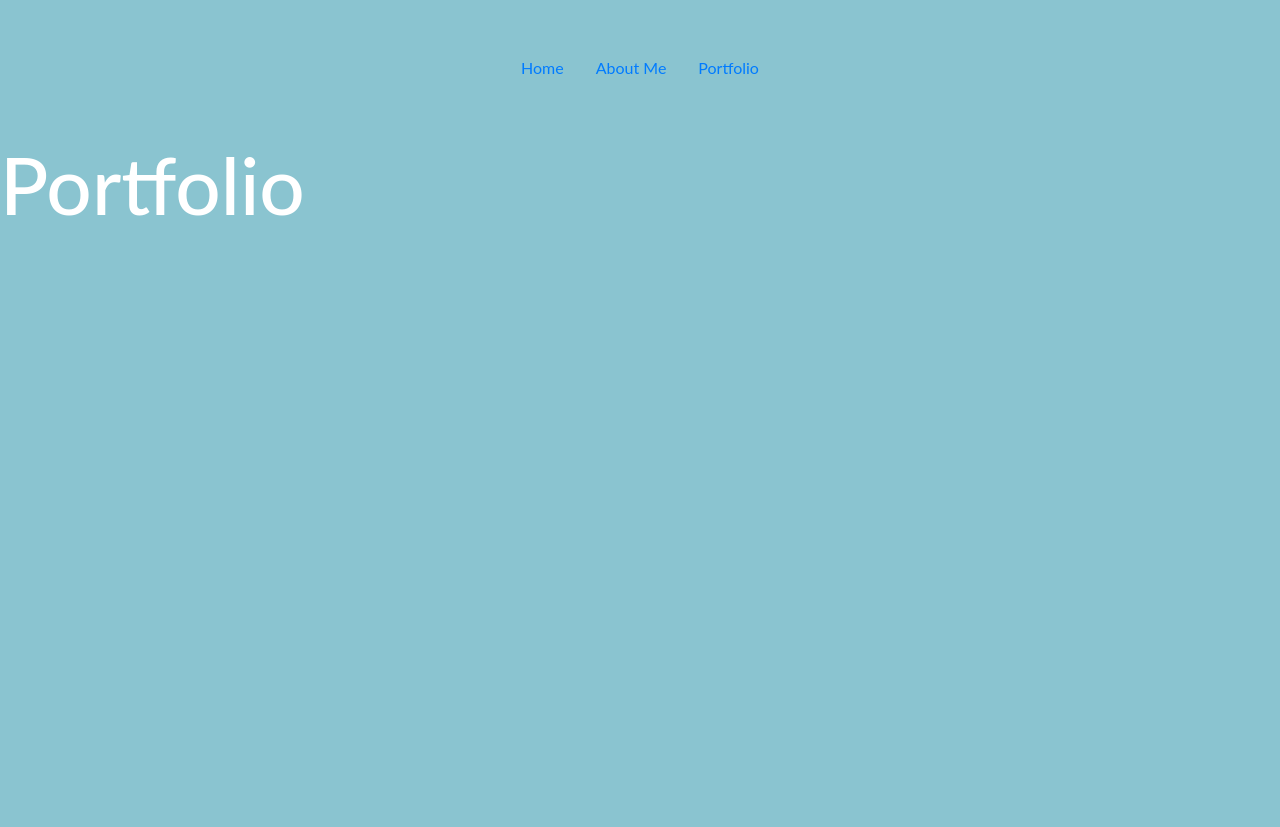
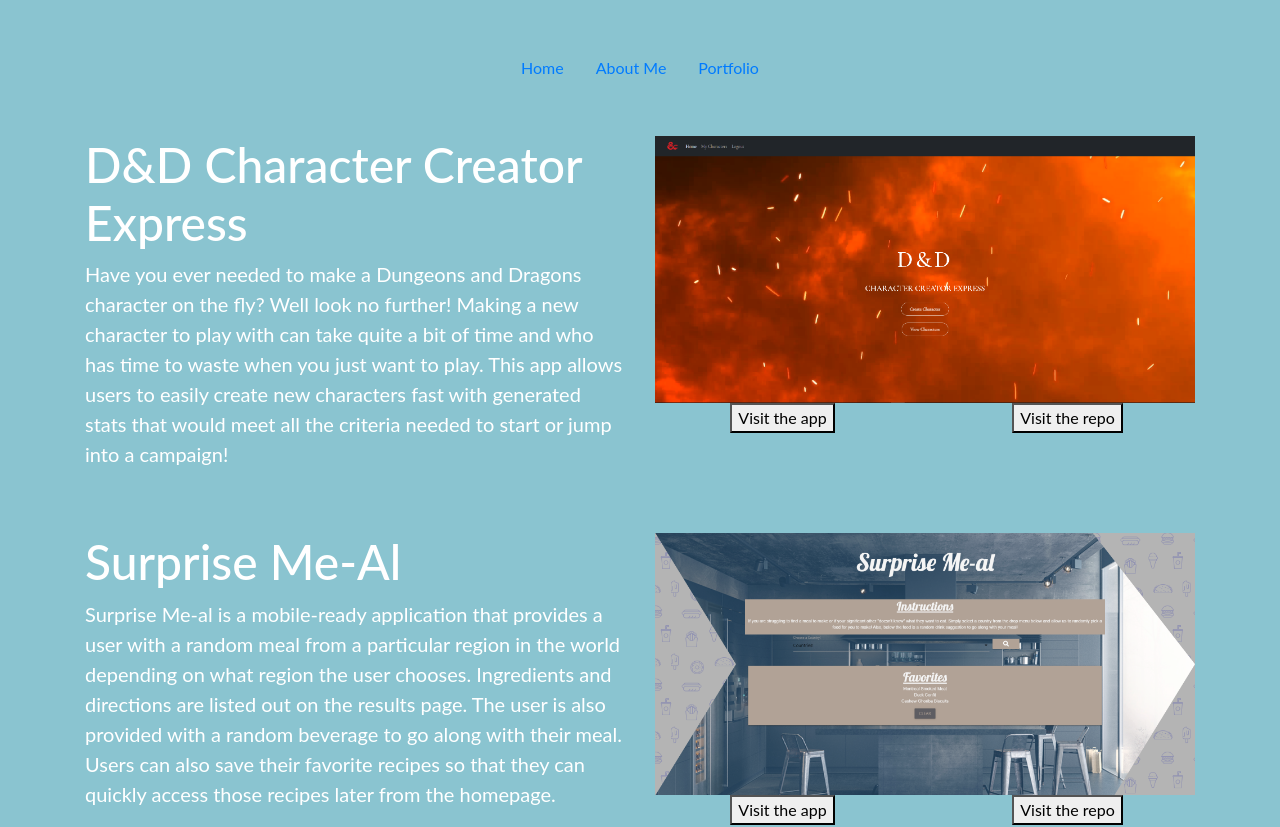
Before and after one commit to tjvig94/tjvig94.github.io, a React (Create React App) app: page /portfolio in a window 1280 px wide. Shown: the top 827 px of the page. Before the commit the page ends 800 px from the top, so only its background shows below. Built offline with nearby package versions, Linux system fonts and the light colour scheme.

Commit message:
Basic portfolio page running

```diff
--- a/src/pages/About.js
+++ b/src/pages/About.js
@@ -3,17 +3,17 @@ import { aboutMe } from '../portfolio-aboutme';
 
 function About() {
     return(
-        <main class="about-me">
-            <div class="container text-center">
-                <div class="row mb-5">
-                    <div class="col-12">
+        <main className="about-me">
+            <div className="container text-center">
+                <div className="row mb-5">
+                    <div className="col-12">
                         <h1 id="about">This Is Me</h1>
                     </div>
                 </div>
-                <div class="row">
+                <div className="row">
                 {aboutMe.map(trait => {
                     return(
-                        <div class="col-lg-3 this-is-me">
+                        <div className="col-lg-3 this-is-me">
                             <h3>{trait.title}</h3>
                             <p>{trait.desc}</p>
                         </div>
--- a/src/pages/Homepage.js
+++ b/src/pages/Homepage.js
@@ -5,7 +5,7 @@ function Homepage() {
         <div class="container">
             <div class="row">
                 <div class="col-xl-6 col-md-12">
-                    <img src="images/Headshot.png" class="mx-auto d-block headshot" alt="Tim Vigneau photo"></img>
+                    <img src="images/Headshot.png" class="mx-auto d-block headshot" alt="Tim Vigneau"></img>
                 </div>
                 <div class="col-xl-6 text-center title">
                     <h1>Tim Vigneau</h1>
@@ -13,12 +13,12 @@ function Homepage() {
                     <hr></hr>
                     <div class="row mb-5">
                         <div class="col-4">
-                            <a href="https://github.com/tjvig94" target="_blank">
+                            <a href="https://github.com/tjvig94" target="_blank" rel="noreferrer">
                                 <img src="images/github.png" alt="github page" class="social-icon"></img>
                             </a>
                         </div>
                         <div class="col-4">
-                            <a href="https://www.linkedin.com/in/tim-vigneau/" target="_blank">
+                            <a href="https://www.linkedin.com/in/tim-vigneau/" target="_blank" rel="noreferrer">
                                 <img src="images/linkedin.png" alt="linkedin page" class="social-icon"></img>
                             </a>
                         </div>
@@ -33,7 +33,7 @@ function Homepage() {
                             <a href="mailto:tjvig94@gmail.com"><button type="button" class="btn btn-outline-secondary"><h4>Email Me</h4></button></a>
                         </div>
                         <div class="col text-center">
-                            <a href="https://github.com/tjvig94/portfolio" target="_blank"><button type="button" class="btn btn-outline-secondary"><h4>Check out the Code for This Page</h4></button></a>
+                            <a href="https://github.com/tjvig94/portfolio" target="_blank" rel="noreferrer"><button type="button" class="btn btn-outline-secondary"><h4>Check out the Code for This Page</h4></button></a>
                         </div>
                     </div>
                 </div>
--- a/src/pages/Portfolio.js
+++ b/src/pages/Portfolio.js
@@ -1,8 +1,31 @@
 import React from 'react';
+import { portfolio } from '../portfolio-aboutme';
 
 function Portfolio() {
     return(
-        <h1>Portfolio</h1>
+        <div className="container">
+            {portfolio.map(project => {
+                return(
+                    <div className="row mt-5">
+                        <div className="col">
+                            <h2>{project.title}</h2>
+                            <p>{project.desc}</p>
+                        </div>
+                        <div className="col">
+                            <img src={project.image} className="app-img" alt={project.alt}></img>
+                            <div className="row text-center">
+                                <div className="col">
+                                    <a href={project.deployment} target="_blank" rel="noreferrer"><button>Visit the app</button></a>
+                                </div>
+                                <div className="col">
+                                    <a href={project.repo} target="_blank" rel="noreferrer"><button>Visit the repo</button></a>
+                                </div>
+                            </div>
+                        </div>
+                    </div>
+                )
+            })}
+        </div>
     )
 }
 
--- a/src/portfolio-aboutme.js
+++ b/src/portfolio-aboutme.js
@@ -16,6 +16,8 @@ const aboutMe = [
         desc: "I love strategy and cooperative games - and I especially love finding and learning new games that I have not played before. I am fascinated by the creativity of board game developers and by the process of learning how to master their games."
     }
 ]
+
+export default aboutMe;
 
 const portfolio = [
     {
@@ -45,4 +47,4 @@ const portfolio = [
     }
 ]
 
-export { aboutMe, portfolio };
+export { aboutMe, portfolio }
```
Also changed, not shown: src/components/Project.js (deleted, +0 -7 lines), src/components/Header.css (deleted).
